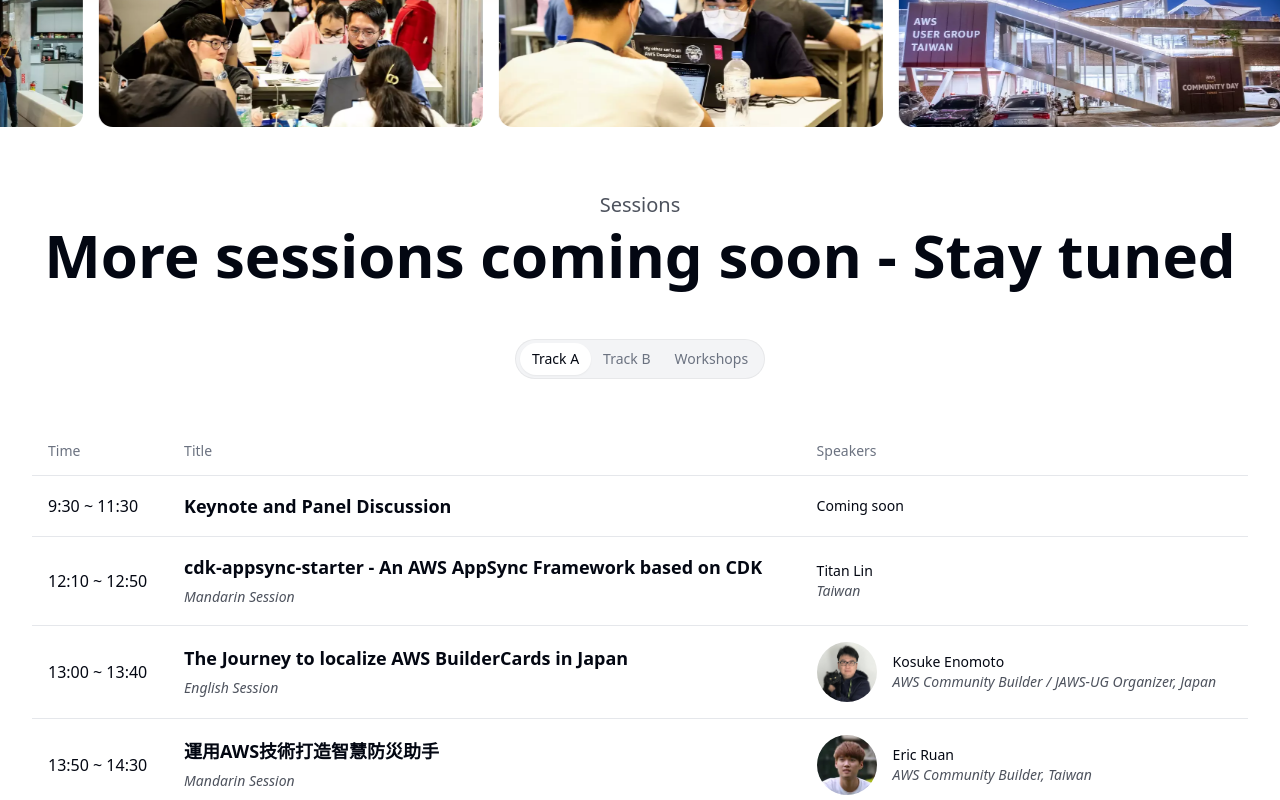
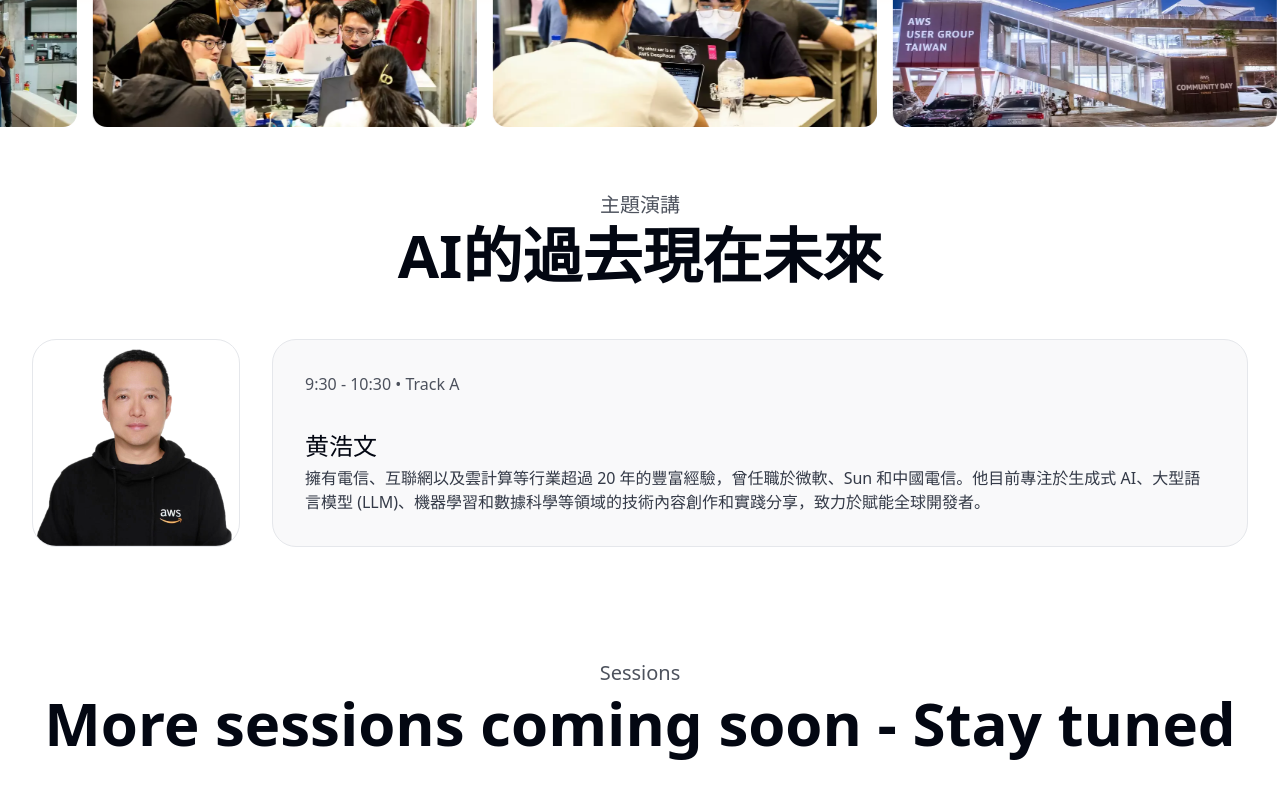
Before and after one commit to kane50613/aws-community-day-taiwan-2024, a Next.js app: page /en in a window 1280 px wide. Shown: the part 860-1660 px from the top of the page. Built offline with nearby package versions, Linux system fonts and the light colour scheme.

Commit message:
feat: add keynote section

```diff
--- a/src/app/[locale]/page.tsx
+++ b/src/app/[locale]/page.tsx
@@ -9,6 +9,7 @@
 import { getTranslations, unstable_setRequestLocale } from "next-intl/server";
 import { locales } from "@/i18n.ts";
 import { Metadata } from "next";
+import { Keynote } from "@/components/keynote.tsx";
 
 export function generateStaticParams() {
   return locales.map((locale) => ({ locale }));
@@ -55,6 +56,7 @@
       />
       <Hero />
       <Images />
+      <Keynote />
       <Sessions />
       <Sponsors />
       <Footer />
--- /dev/null
+++ b/src/components/keynote.tsx
@@ -0,0 +1,32 @@
+"use client";
+
+import Image from "next/image";
+import Haowen from "public/Haowen.png";
+import { SectionTitle } from "@/components/section-title.tsx";
+import { SectionHeading } from "@/components/section-heading.tsx";
+
+export const Keynote = () => (
+  <div className="container py-14 text-center">
+    <SectionTitle>主題演講</SectionTitle>
+    <SectionHeading>AI的過去現在未來</SectionHeading>
+    <div className="flex gap-8 md:flex-row-reverse flex-col">
+      <div className="bg-secondary/50 text-start border p-8 rounded-3xl flex flex-col">
+        <p className="text-primary/75">9:30 - 10:30 • Track A</p>
+        <div className="flex-grow" />
+        <p className="text-xl md:text-2xl font-medium mb-1">黄浩文</p>
+        <p className="text-primary/85">
+          擁有電信、互聯網以及雲計算等行業超過 20
+          年的豐富經驗，曾任職於微軟、Sun 和中國電信。他目前專注於生成式
+          AI、大型語言模型
+          (LLM)、機器學習和數據科學等領域的技術內容創作和實踐分享，致力於賦能全球開發者。
+        </p>
+      </div>
+      <Image
+        src={Haowen}
+        alt="黄浩文"
+        unoptimized
+        className="object-contain aspect-square rounded-3xl border max-w-52"
+      />
+    </div>
+  </div>
+);
```
Also changed, not shown: public/Haowen.png (added).
